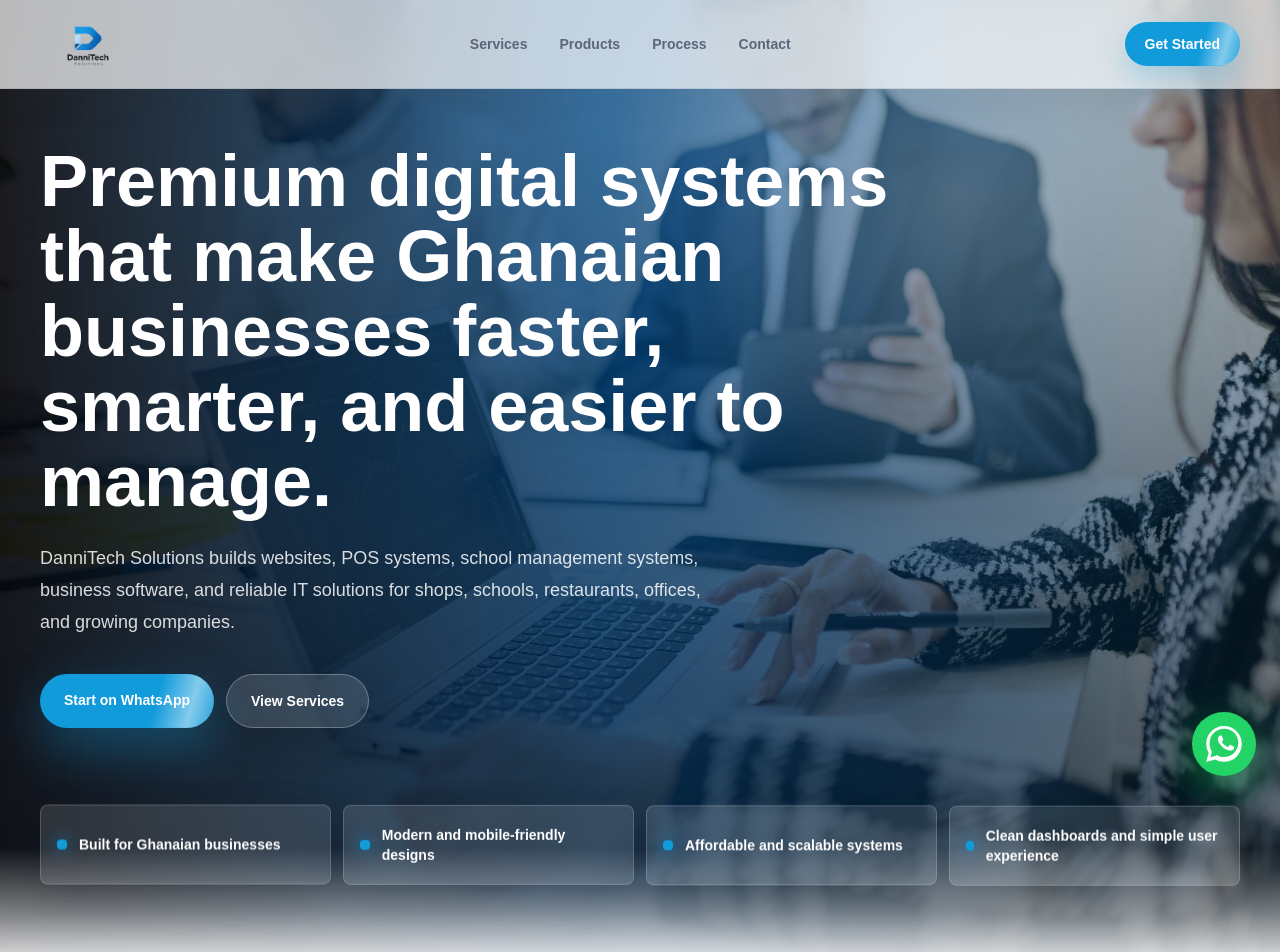
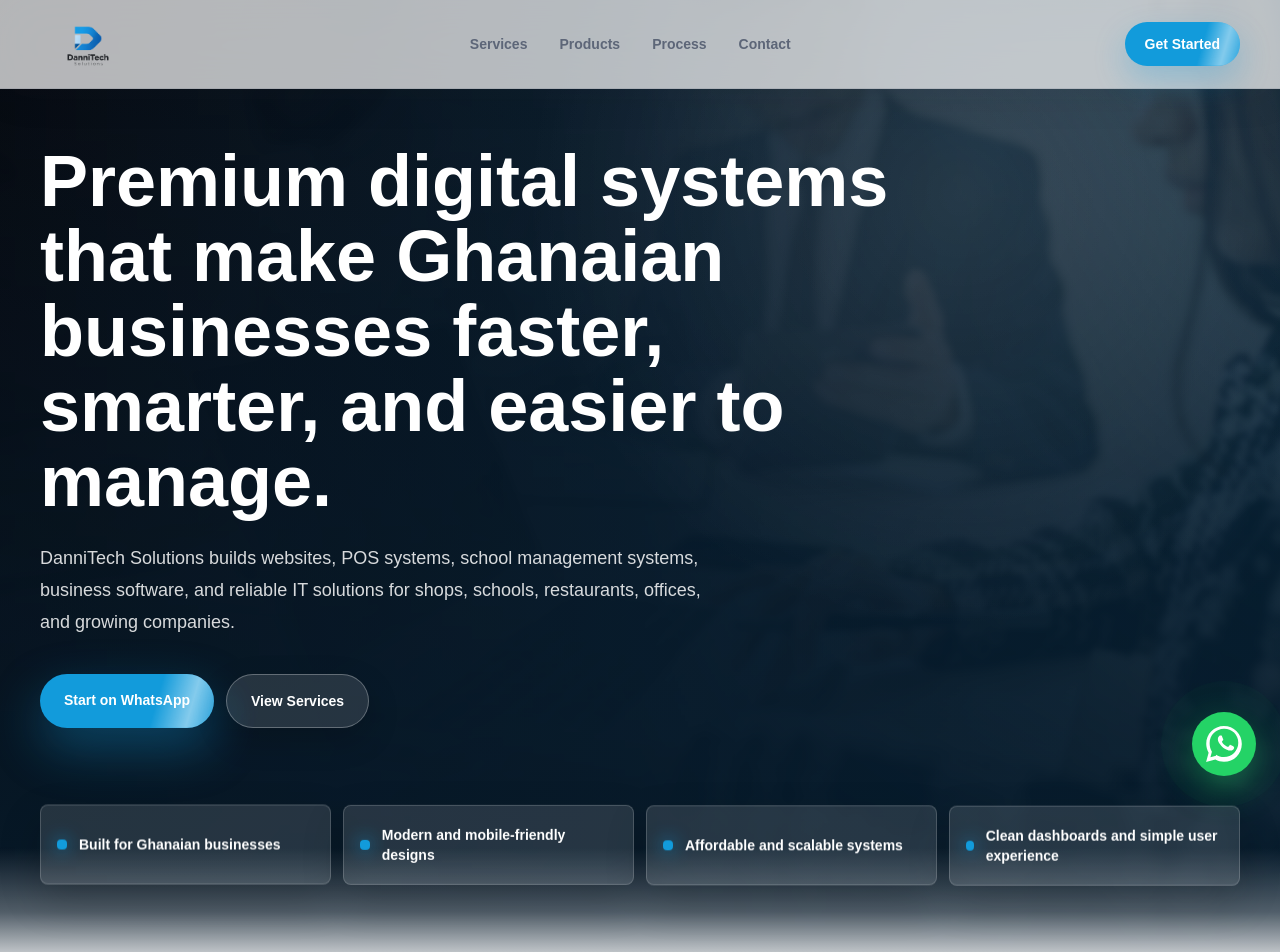
Before and after one commit to Vey005/dannitech-website, a Next.js app: page / in a window 1280 px wide. Shown: the top 952 px of the page. Built offline with nearby package versions, Linux system fonts and the light colour scheme.

Commit message:
Refine hero background image overlays, opacity, and blur filters to reduce AI stock look

```diff
--- a/src/app/page.tsx
+++ b/src/app/page.tsx
@@ -182,11 +182,11 @@
           fill
           sizes="100vw"
           priority
-          className="animate-hero-image object-cover"
+          className="animate-hero-image object-cover opacity-20 filter blur-[3px] mix-blend-mode-luminosity"
         />
-        <div className="absolute inset-0 bg-[linear-gradient(90deg,rgba(5,7,13,0.88)_0%,rgba(0,93,170,0.72)_47%,rgba(18,155,219,0.18)_100%)]" />
-        <div className="absolute inset-0 bg-[radial-gradient(circle_at_75%_20%,rgba(255,255,255,0.28),transparent_28%),linear-gradient(180deg,rgba(5,7,13,0.08),rgba(5,7,13,0.62))]" />
-        <div className="absolute inset-x-0 bottom-0 h-32 bg-gradient-to-t from-white via-white/45 to-transparent" />
+        <div className="absolute inset-0 bg-[linear-gradient(90deg,rgba(5,7,13,0.94)_0%,rgba(7,26,42,0.86)_50%,rgba(18,155,219,0.1)_100%)]" />
+        <div className="absolute inset-0 bg-[radial-gradient(circle_at_75%_20%,rgba(255,255,255,0.12),transparent_35%),linear-gradient(180deg,transparent,rgba(7,26,42,0.96))]" />
+        <div className="absolute inset-x-0 bottom-0 h-32 bg-gradient-to-t from-white via-white/30 to-transparent" />
 
         <div className="relative mx-auto flex max-w-7xl flex-col px-5 pb-20 sm:px-8 lg:px-10">
           <div className="max-w-4xl pt-4 pb-12 sm:pt-6 sm:pb-16 lg:pt-8 lg:pb-20">
```
Also changed, not shown: 2 other files (tests, documents, lock files or other folders).
